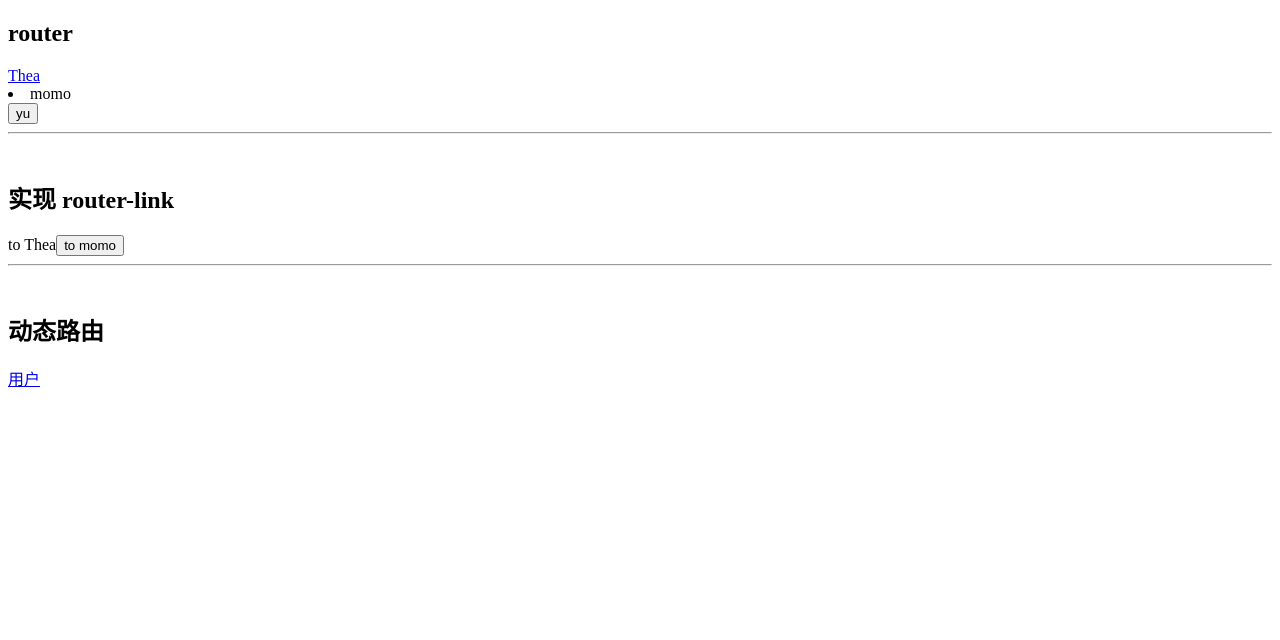
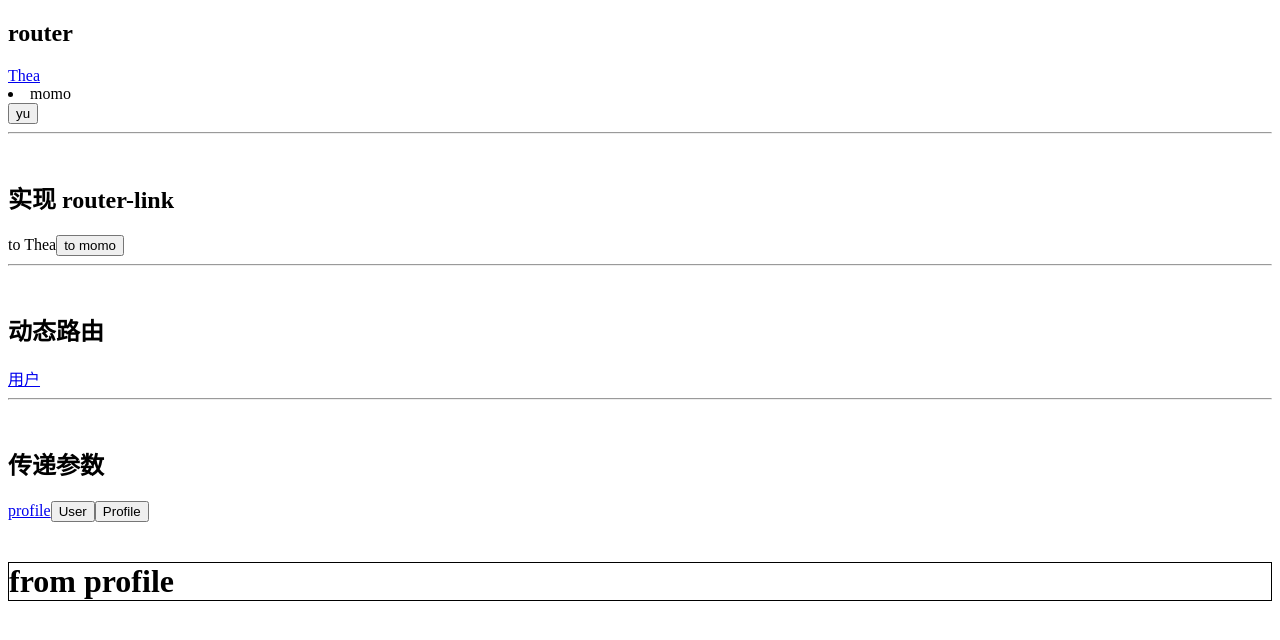
Before and after one commit to TheaWu7/study-notes-of-vue, a Vue app in the folder 15-vue-router/: page /profile in a window 1280 px wide. Shown: the top 640 px of the page. Built offline with nearby package versions, Linux system fonts and the light colour scheme.

Commit message:
feat: router 传参

```diff
--- a/15-vue-router/src/App.vue
+++ b/15-vue-router/src/App.vue
@@ -19,7 +19,16 @@
     <!-- 用v-bind绑定，动态获取传过来的userId -->
     <!-- <router-link :to="'/user/'+userId">用户</router-link> -->
     <router-link :to="'/user/'+userId" :userId='userId'>用户</router-link>
+    <br><hr><br>
+
+    <h2>传递参数</h2>
+    <!-- <router-link to="/profile">profile</router-link> -->
+    <router-link :to="{path: '/profile',query:{name: 'yu',age:18}}">profile</router-link>
+
+    <button @click="userClick">User</button>
+    <button @click="profClick">Profile</button>
     <br><br><router-view style="border:1px solid black"></router-view>
+
   </div>
 </template>
 <script>
@@ -40,6 +49,18 @@ export default {
       this.$router.replace('/momo');
       // $router => new Router的对象
     },
+    userClick(){
+      this.$router.push('/user/' + this.userId)
+    },
+    profClick(){
+      this.$router.push({
+        path: '/profile',
+        query: {
+          name: 'thea',
+          age: 17
+        }
+      })
+    }
   }
 }
 </script>
--- /dev/null
+++ b/15-vue-router/src/components/profile.vue
@@ -0,0 +1,18 @@
+<template>
+  <h1>from profile</h1>
+</template>
+
+<script>
+export default {
+  name: 'profile',
+  data(){
+    return {
+
+    }
+  }
+}
+</script>
+
+<style>
+
+</style>
--- a/15-vue-router/src/router/index.js
+++ b/15-vue-router/src/router/index.js
@@ -14,8 +14,9 @@ const TheaMsg = () => import("../components/TheaMsg.vue");
 
 const Momo = () => import("../components/Momo.vue");
 const yu = () => import("../components/yu.vue");
+const profile = () => import("../components/profile.vue");
 // const user = () => import("../components/user.vue");
-// 也可以直接放在配置里 like line42
+// 也可以直接放在配置里 like user
 
 // 1.通过 Vue.use(插件),安装插件
 Vue.use(VueRouter);
@@ -58,6 +59,10 @@ const routes = [
     path: "/user/:yonghuxinxila",
     component: () => import("../components/user.vue"),
   },
+  {
+    path: "/profile",
+    component: profile,
+  },
 ];
 
 const router = new VueRouter({
```
Also changed, not shown: 1 other file (tests, documents, lock files or other folders).
